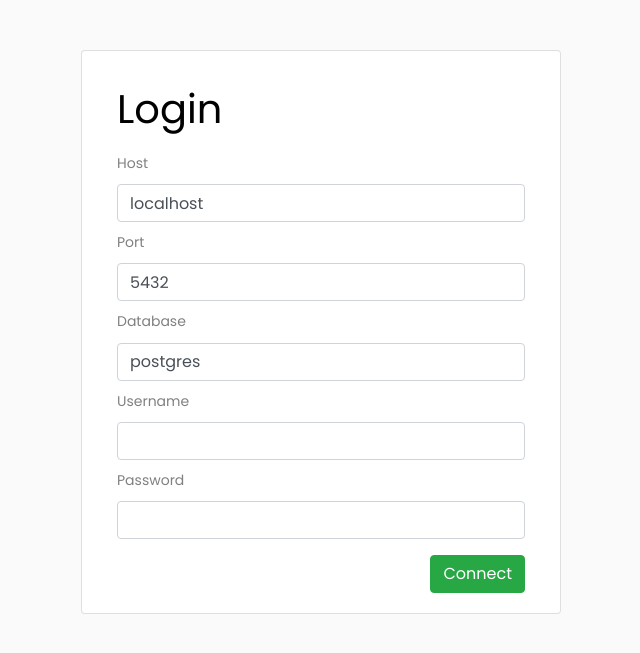
After one commit to hoyirul/db-manager, a Flask app: page /login in a window 1280 px wide. The commit adds this page. Shown: the top 653 px of the page, without its empty margins (319-959 px from the left). Run offline with Flask 3, Linux system fonts and the light colour scheme; some libraries are stand-ins or nearby versions.

Commit message:
Change: Flash | Middleware

```diff
--- a/app.py
+++ b/app.py
@@ -1,10 +1,19 @@
 import psycopg2
 from psycopg2.extras import RealDictCursor
-from flask import Flask, render_template, request, redirect, url_for, flash
+from flask import Flask, render_template, request, redirect, url_for, flash, session
+from middleware import AuthMiddleware
+from flask_wtf import CSRFProtect
+from flask_cors import CORS
 
 app = Flask(__name__)
 # hex key untuk session
 app.secret_key = "secret_key"
+
+csrf = CSRFProtect(app)
+CORS(app, resources={r"/*": {"origins": "*"}}, methods=["GET", "POST", "PUT", "DELETE"])
+
+# Middleware untuk memeriksa apakah user sudah login atau belum
+auth = AuthMiddleware()
 
 # Fungsi untuk membuat koneksi ke database PostgreSQL
 def create_connection():
@@ -12,14 +21,60 @@ def create_connection():
         host="localhost",  # Ganti dengan host PostgreSQL kamu
         database="postgres",  # Ganti dengan nama database
         user="mochammadhairullah",  # Ganti dengan username DB
-        password="root1234"  # Ganti dengan password DB
+        password="password"  # Ganti dengan password DB
     )
 
+@app.route('/login', methods=['GET', 'POST'])
+@auth.unauthorized
+def login():
+    if request.method == 'POST':
+        try:
+            host = request.form['host']
+            port = request.form['port']
+            database = request.form['database']
+            username = request.form['username']
+            password = request.form['password']
+
+            conn = psycopg2.connect(
+                host=host,
+                port=port,
+                database=database,
+                user=username,
+                password=password
+            )
+
+            # jika berhasil terhubung maka simpan ke session jika tidak maka munculkan errornya
+            if conn:
+                flash("Connected successfully", "success")
+                session['logged_in'] = True
+                session['host'] = host
+                session['port'] = port
+                session['database'] = database
+                session['username'] = username
+                session['password'] = password
+                # return to home
+                return redirect(url_for('main'))
+            else:
+                flash("Error connecting to database", "danger")
+        except Exception as e:
+            flash(str(e), "danger")
+
+    return render_template('pages/auth/login.html')
+
+@app.route('/logout', methods=['POST'])
+@auth.authorized
+def logout():
+    session.clear()
+    flash("Logged out successfully", "warning")
+    return redirect(url_for('login'))
+
 @app.route('/', methods=['GET'])
+@auth.authorized
 def main():
     return render_template('pages/home/index.html')
 
 @app.route('/users', methods=['GET', 'POST'])
+@auth.authorized
 def users():
     # can view and delete users
     if request.method == 'POST':
@@ -53,6 +108,7 @@ def users():
     return render_template('pages/users/index.html', data=data)
 
 @app.route('/users/create', methods=['GET', 'POST'])
+@auth.authorized
 def create_user():
     if request.method == 'POST':
         username = request.form['username']
@@ -86,6 +142,7 @@ def create_user():
     return render_template('pages/users/create.html', data=data)
 
 @app.route('/users/<username>/edit', methods=['GET', 'POST'])
+@auth.authorized
 def edit_user(username):
     conn = create_connection()
     cursor = conn.cursor(cursor_factory=RealDictCursor)
@@ -228,7 +285,7 @@ def tables(db_name):
         host="localhost",
         database=db_name,
         user="mochammadhairullah",
-        password="root1234"
+        password="password"
     )
     cursor = conn.cursor(cursor_factory=RealDictCursor)
     cursor.execute("SELECT table_name FROM information_schema.tables WHERE table_schema='public'")
@@ -251,7 +308,7 @@ def columns(db_name, table_name):
         host="localhost",
         database=db_name,
         user="mochammadhairullah",
-        password="root1234"
+        password="password"
     )
     cursor = conn.cursor(cursor_factory=RealDictCursor)
     cursor.execute(f"SELECT column_name, data_type FROM information_schema.columns WHERE table_name = '{table_name}'")
--- /dev/null
+++ b/middleware.py
@@ -0,0 +1,23 @@
+from functools import wraps
+from flask import session, redirect, url_for
+
+class AuthMiddleware:
+    @staticmethod
+    def authorized(f):
+      @wraps(f)
+      def decorated_function(*args, **kwargs):
+        print(session)
+        if 'logged_in' not in session:
+          return redirect('/login')
+        return f(*args, **kwargs)
+      return decorated_function
+
+    @staticmethod
+    def unauthorized(f):
+      @wraps(f)
+      def decorated_function(*args, **kwargs):
+        print(session)
+        if 'logged_in' in session:
+          return redirect('/')
+        return f(*args, **kwargs)
+      return decorated_function
--- a/templates/layouts/main.html
+++ b/templates/layouts/main.html
@@ -9,6 +9,11 @@
 
 		<link rel="stylesheet" href="https://stackpath.bootstrapcdn.com/font-awesome/4.7.0/css/font-awesome.min.css">
 		<link rel="stylesheet" href="{{ url_for('static', filename='css/style.css') }}">
+    <style>
+      .alert {
+        margin-top: -10px !important;
+      }
+    </style>
   </head>
   <body>
 		<div class="wrapper d-flex align-items-stretch">
--- /dev/null
+++ b/templates/pages/auth/login.html
@@ -0,0 +1,69 @@
+<!doctype html>
+<html lang="en">
+
+<head>
+  <title>Sidebar 01</title>
+  <meta charset="utf-8">
+  <meta name="viewport" content="width=device-width, initial-scale=1, shrink-to-fit=no">
+
+  <link href="https://fonts.googleapis.com/css?family=Poppins:300,400,500,600,700,800,900" rel="stylesheet">
+
+  <link rel="stylesheet" href="https://stackpath.bootstrapcdn.com/font-awesome/4.7.0/css/font-awesome.min.css">
+  <link rel="stylesheet" href="{{ url_for('static', filename='css/style.css') }}">
+</head>
+
+<body>
+
+  <div class="card mx-auto" style="width: 30rem; margin-top: 50px;">
+    <div class="card-body">
+      <div class="container">
+        <h1 class="mt-2 card-title">Login</h1>
+
+        <!-- Flash messages -->
+        {% with messages = get_flashed_messages(with_categories=true) %}
+        {% if messages %}
+        {% for category, message in messages %}
+        <div class="alert alert-{{ category }}" role="alert">
+          {{ message }}
+        </div>
+        {% endfor %}
+        {% endif %}
+        {% endwith %}
+
+        <form method="POST" action="{{ url_for('login') }}">
+          <!-- CSRF Token -->
+          <input type="hidden" name="csrf_token" value="{{ csrf_token() }}">
+          <!-- Host, port, database default postgres, username, password -->
+          <div class="mb-2">
+            <label for="host" class="form-label">Host</label>
+            <input type="text" class="form-control" id="host" name="host" required value="localhost">
+          </div>
+          <div class="mb-2">
+            <label for="port" class="form-label">Port</label>
+            <input type="text" class="form-control" id="port" name="port" required value="5432">
+          </div>
+          <div class="mb-2">
+            <label for="database" class="form-label">Database</label>
+            <input type="text" class="form-control" id="database" name="database" required value="postgres">
+          </div>
+          <div class="mb-2">
+            <label for="username" class="form-label">Username</label>
+            <input type="text" class="form-control" id="username" name="username" required>
+          </div>
+          <div class="mb-3">
+            <label for="password" class="form-label">Password</label>
+            <input type="password" class="form-control" id="password" name="password" required>
+          </div>
+          <button type="submit" class="btn btn-success float-right">Connect</button>
+        </form>
+      </div>
+    </div>
+  </div>
+
+  <script src="{{ url_for('static', filename='js/jquery.min.js') }}"></script>
+  <script src="{{ url_for('static', filename='js/popper.js') }}"></script>
+  <script src="{{ url_for('static', filename='js/bootstrap.min.js') }}"></script>
+  <script src="{{ url_for('static', filename='js/main.js') }}"></script>
+</body>
+
+</html>
--- a/templates/pages/databases/create.html
+++ b/templates/pages/databases/create.html
@@ -7,6 +7,8 @@
 
   <br>
   <form action="/databases/create" method="POST" class="mt-5">
+    <!-- CSRF Token -->
+    <input type="hidden" name="csrf_token" value="{{ csrf_token() }}">
     <!-- owner -->
     <div class="mb-3">
       <label for="owner" class="form-label">Owner</label>
--- a/templates/pages/users/create.html
+++ b/templates/pages/users/create.html
@@ -7,6 +7,8 @@
 
   <br>
   <form action="/users/create" method="POST" class="mt-5">
+    <!-- CSRF Token -->
+    <input type="hidden" name="csrf_token" value="{{ csrf_token() }}">
     <div class="mb-3">
       <label for="username" class="form-label">Username</label>
       <input type="text" class="form-control" id="username" name="username" required>
--- a/templates/pages/users/edit.html
+++ b/templates/pages/users/edit.html
@@ -7,6 +7,8 @@
 
   <br>
   <form action="/users/{{ data.user.usename }}/edit" method="POST" class="mt-5">
+    <!-- CSRF Token -->
+    <input type="hidden" name="csrf_token" value="{{ csrf_token() }}">
     <div class="mb-3">
       <label for="username" class="form-label">Username</label>
       <input type="text" class="form-control" id="username" name="username" value="{{ data.user.usename }}" required>
```
Also changed, not shown: templates/pages/databases/index.html (+6 -5 lines), templates/pages/grants/roles/grant.html (+6 -5 lines), templates/pages/roles/index.html (+5 -4 lines), templates/pages/users/index.html (+7 -4 lines), templates/partials/header.html (+5 -10 lines), 1 other file.
